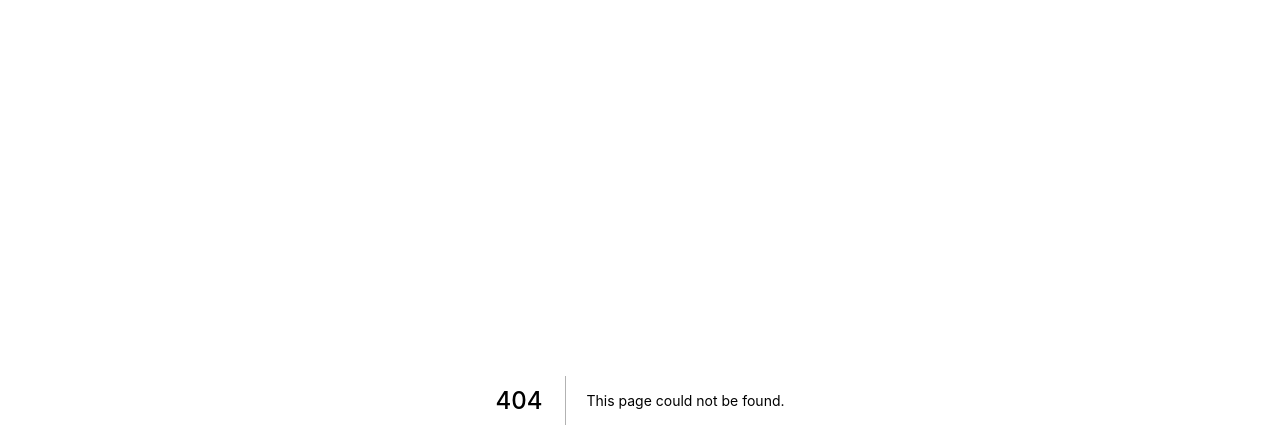
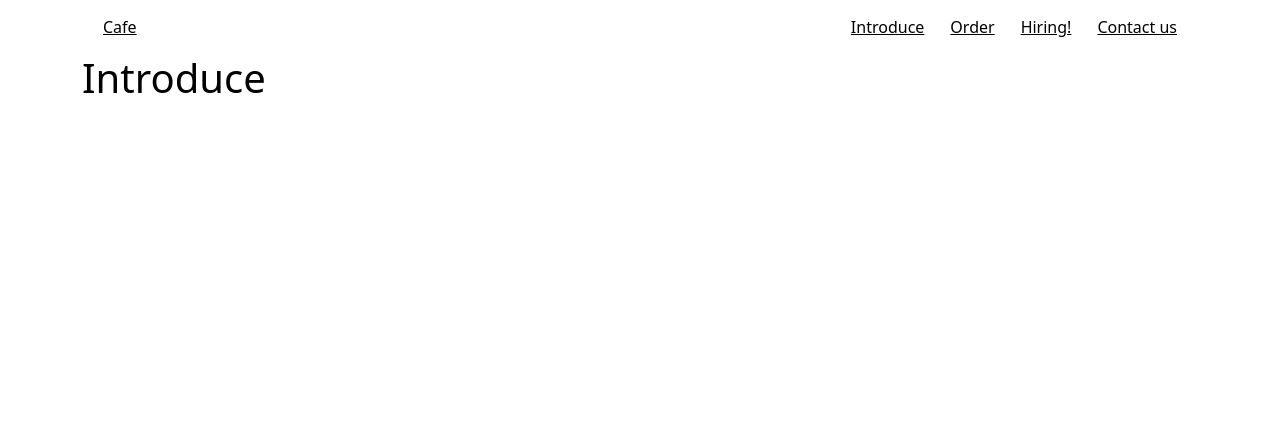
Before and after one commit to yoogukhyeon/nextJsCafe, a Next.js app: page /introduce in a window 1280 px wide. Before the commit this address had no page. Shown: the top 448 px of the page. Built offline with nearby package versions, Linux system fonts and the light colour scheme.

Commit message:
cafeProject

```diff
--- /dev/null
+++ b/components/Header.js
@@ -0,0 +1,25 @@
+import Link from 'next/link';
+
+export default function Header(){
+    return (
+      <header className="flex flex-row p-2 justify-between">
+
+        <div>
+          <Link href="/" >
+          <a className="btn btn-link">Cafe</a>
+          </Link>
+        </div>
+
+        <div>
+          <Link href="/introduce">
+            <a className="btn btn-link">Introduce</a>
+          </Link >
+          <Link href="/order">
+            <a className="btn btn-link">Order</a>
+          </Link>
+          <a href="#none" className="btn btn-link">Hiring!</a>
+          <a href="#none" className="btn btn-link">Contact us</a>
+        </div>
+     </header>
+    )
+}
--- a/pages/_app.js
+++ b/pages/_app.js
@@ -1,7 +1,18 @@
 import '../styles/globals.css'
+import Head from 'next/head';
 
 function MyApp({ Component, pageProps }) {
-  return <Component {...pageProps} />
+  return <>
+  <Head>
+        <title>Create Next App</title>
+        <meta name="description" content="Generated by create next app" />
+        <link rel="icon" href="/favicon.ico" />
+        <link href="https://unpkg.com/tailwindcss@^2/dist/tailwind.min.css" rel="stylesheet" />
+        <link href="https://cdn.jsdelivr.net/npm/bootstrap@5.1.3/dist/css/bootstrap.min.css" rel="stylesheet" integrity="sha384-1BmE4kWBq78iYhFldvKuhfTAU6auU8tT94WrHftjDbrCEXSU1oBoqyl2QvZ6jIW3" crossOrigin="anonymous"/>
+        <link href="/styles.css" rel="stylesheet" />
+      </Head>
+  <Component {...pageProps} />
+  </>
 }
 
 export default MyApp
--- /dev/null
+++ b/pages/introduce.js
@@ -0,0 +1,13 @@
+import Header from '../components/Header'
+
+export default function introduce() {
+    return (
+        <div className='container'>
+             <Header />
+
+
+
+        <h1>Introduce</h1>
+        </div>
+    )
+}
--- /dev/null
+++ b/public/styles.css
@@ -0,0 +1,11 @@
+h1 {
+    color: black;
+}
+
+a {
+    color: black;
+}
+
+a.btn-link {
+    color: black;
+}
```
Also changed, not shown: pages/index.js (+5 -63 lines), pages/order.js (added, +12 -0 lines).
